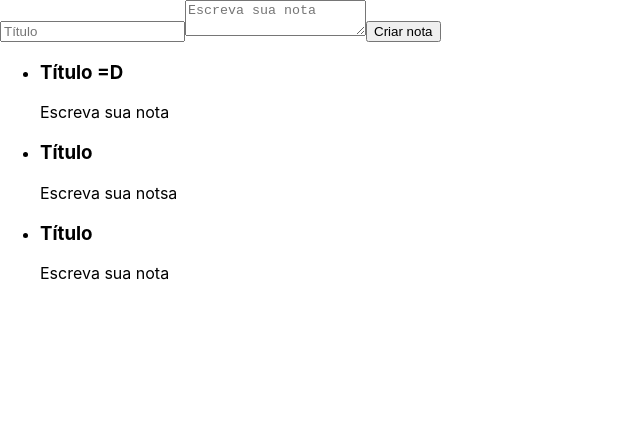
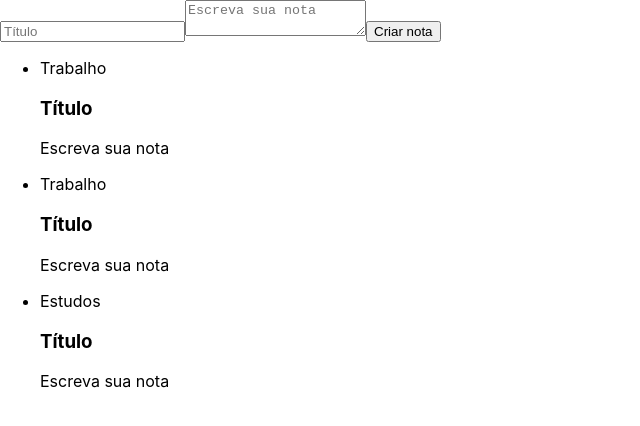
Before and after one commit to brunoamil/react-ceep, a React (Create React App) app: page / in a window 1280 px wide. Shown: the top 426 px of the page, without its empty margins (0-640 px from the left). Built offline with nearby package versions, Linux system fonts and the light colour scheme.

Commit message:
trabalhando com map e components

```diff
--- a/src/App.js
+++ b/src/App.js
@@ -1,17 +1,17 @@
-import React from 'react';
+import React, { Component } from 'react';
 import ListaDeNotas from './components/ListaDeNotas';
+import FormularioCadastro from './components/FormularioCadastro';
 
-function App() {
-  return (
-    <div>
-      <form>
-        <input type="text" placeholder="Título" />
-        <textarea placeholder="Escreva sua nota" />
-        <button>Criar nota</button>
-      </form>
-      <ListaDeNotas />
-    </div>
-  );
+class App extends Component {
+  render() {
+    return (
+      <section>
+        <FormularioCadastro />
+        <ListaDeNotas />
+      </section >
+    );
+  }
+
 }
 
 export default App;
--- /dev/null
+++ b/src/components/CardNota.jsx
@@ -0,0 +1,16 @@
+import React, { Component } from 'react'
+
+class CardNota extends Component {
+  render() {
+    return (
+      <section>
+        <header>
+          <h3>Título</h3>
+        </header>
+        <p>Escreva sua nota</p>
+      </section>
+    );
+  }
+}
+
+export default CardNota;
--- /dev/null
+++ b/src/components/FormularioCadastro.jsx
@@ -0,0 +1,15 @@
+import React, { Component } from 'react';
+
+class FormularioCadastro extends Component {
+  render() {
+    return (
+      <form>
+        <input type="text" placeholder="Título" />
+        <textarea placeholder="Escreva sua nota" />
+        <button>Criar nota</button>
+      </form>
+    );
+  }
+}
+
+export default FormularioCadastro;
--- a/src/components/ListaDeNotas.jsx
+++ b/src/components/ListaDeNotas.jsx
@@ -1,34 +1,17 @@
 import React, { Component } from 'react';
+import CardNota from './CardNota';
 
-export default class ListaDeNotas extends Component {
+class ListaDeNotas extends Component {
   render() {
-    return (
-      <ul>
+    return <ul>{Array.of("Trabalho", "Trabalho", "Estudos").map(categoria => {
+      return (
         <li>
-          <section>
-            <header>
-              <h3>Título =D</h3>
-            </header>
-            <p>Escreva sua nota</p>
-          </section>
+          <div>{categoria}</div>
+          <CardNota />
         </li>
-        <li>
-          <section>
-            <header>
-              <h3>Título</h3>
-            </header>
-            <p>Escreva sua notsa</p>
-          </section>
-        </li>
-        <li>
-          <section>
-            <header>
-              <h3>Título</h3>
-            </header>
-            <p>Escreva sua nota</p>
-          </section>
-        </li>
-      </ul>
-    );
+      );
+    })}</ul>;
   }
 }
+
+export default ListaDeNotas;
```
